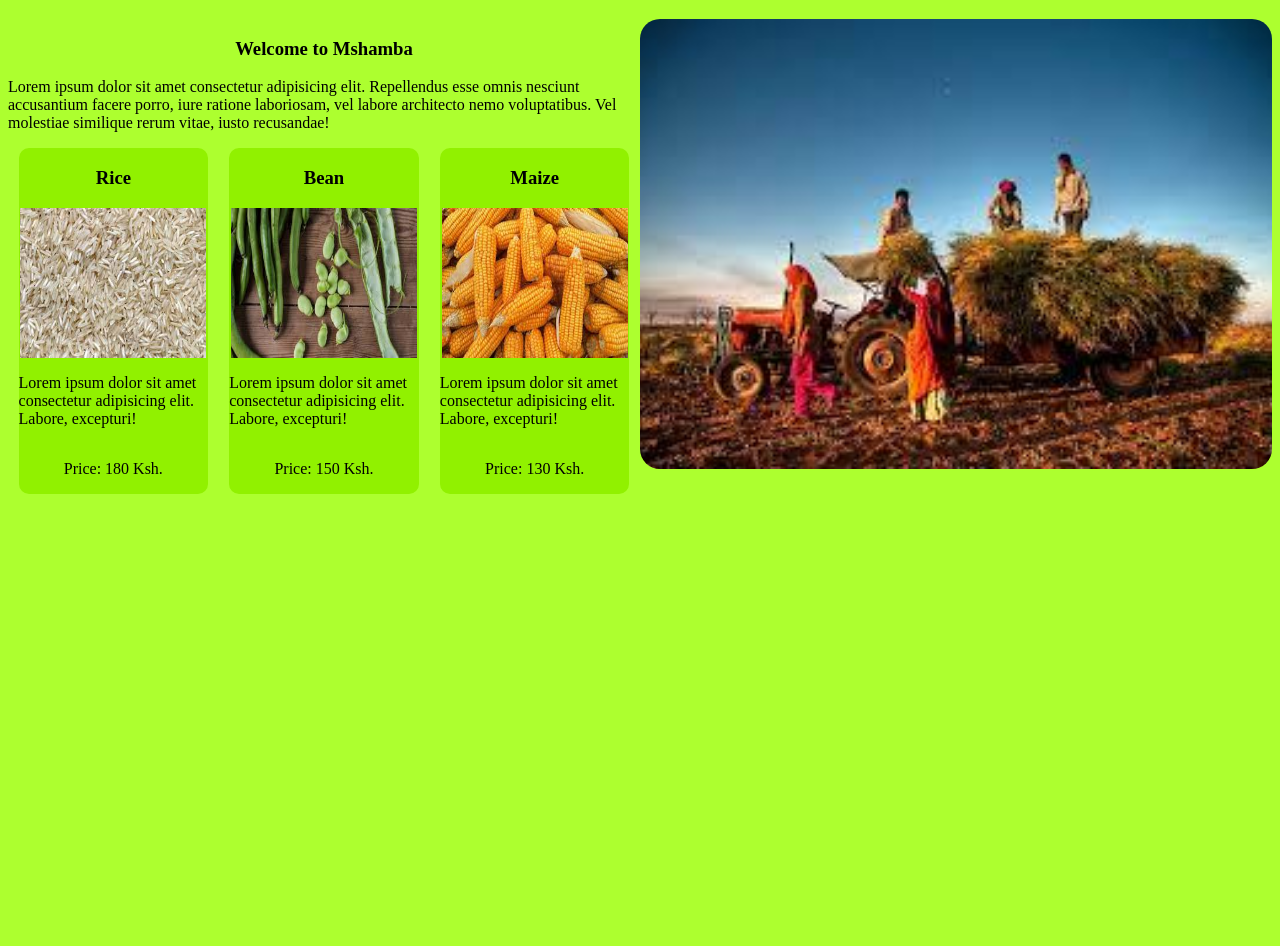
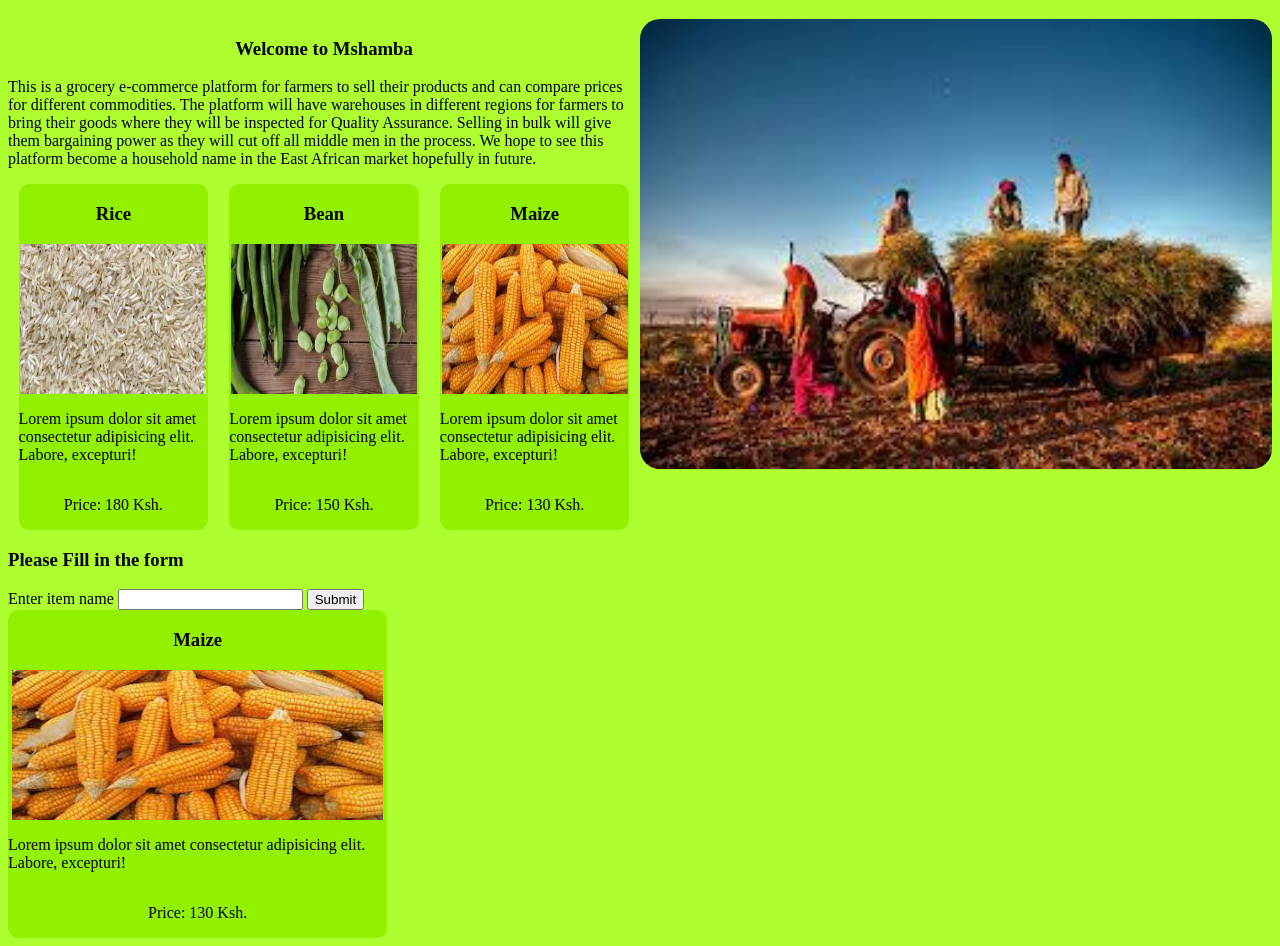
Before and after one commit to AllenmathewsN/M-Shamba, a plain HTML site: page index.html in a window 1280 px wide. Shown: the part 89-1035 px from the top of the page. Before the commit the page ends 800 px from the top, so only its background shows below. Drawn offline with Linux system fonts and the light colour scheme.

Commit message:
ft: add a form to collect users input

```diff
--- a/index.html
+++ b/index.html
@@ -25,7 +25,7 @@
         <main>
             <div class="about">
                 <h3>Welcome to Mshamba</h3>
-                <p>Lorem ipsum dolor sit amet consectetur adipisicing elit. Repellendus esse omnis nesciunt accusantium facere porro, iure ratione laboriosam, vel labore architecto nemo voluptatibus. Vel molestiae similique rerum vitae, iusto recusandae!</p>
+                <p>This is a grocery e-commerce platform for farmers to sell their products and can compare prices for different commodities. The platform will have warehouses in different regions for farmers to bring their goods where they will be inspected for Quality Assurance. Selling in bulk will give them bargaining power as they will cut off all middle men in the process. We hope to see this platform become a household name in the East African market hopefully in future.  </p>
                 <div class="items">
 
                     <div class="item">
@@ -56,5 +56,28 @@
         </main>
     </section>
 
+    <section>
+
+        <div class="content">
+            <div class="form1">
+                <h3>Please Fill in the form</h3>
+                <form action="" class="myForm">
+                    <label for="item">Enter item name</label>
+                    <input id="item" name="item" type="text">
+                    <button class="btn" type="submit">Submit</button>
+                </form>
+            </div>
+            <div class="item">
+                <h3>Maize</h3>
+                <img src="./images/maize.jpeg" alt="">
+                <p>Lorem ipsum dolor sit amet consectetur adipisicing elit. Labore, excepturi!</p>
+                <p>Price: 130 Ksh.</p>
+
+            </div>
+        </div>
+    </section>
+
+
+    <script src="./js/index.js"></script>
 </body>
 </html>
```
